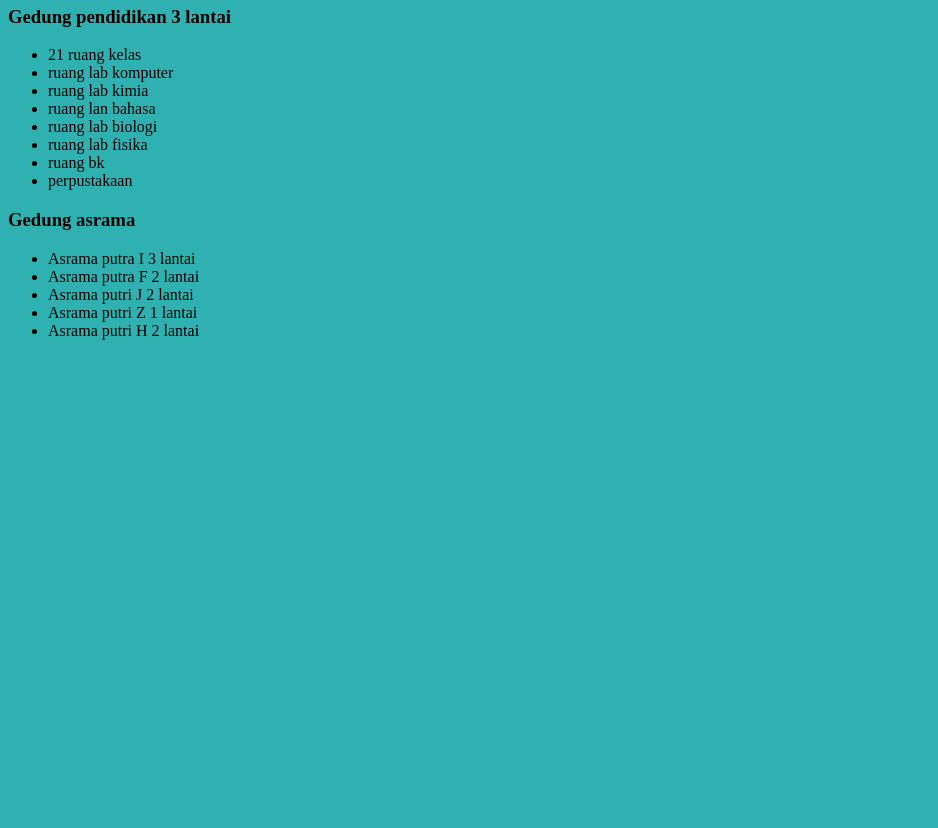
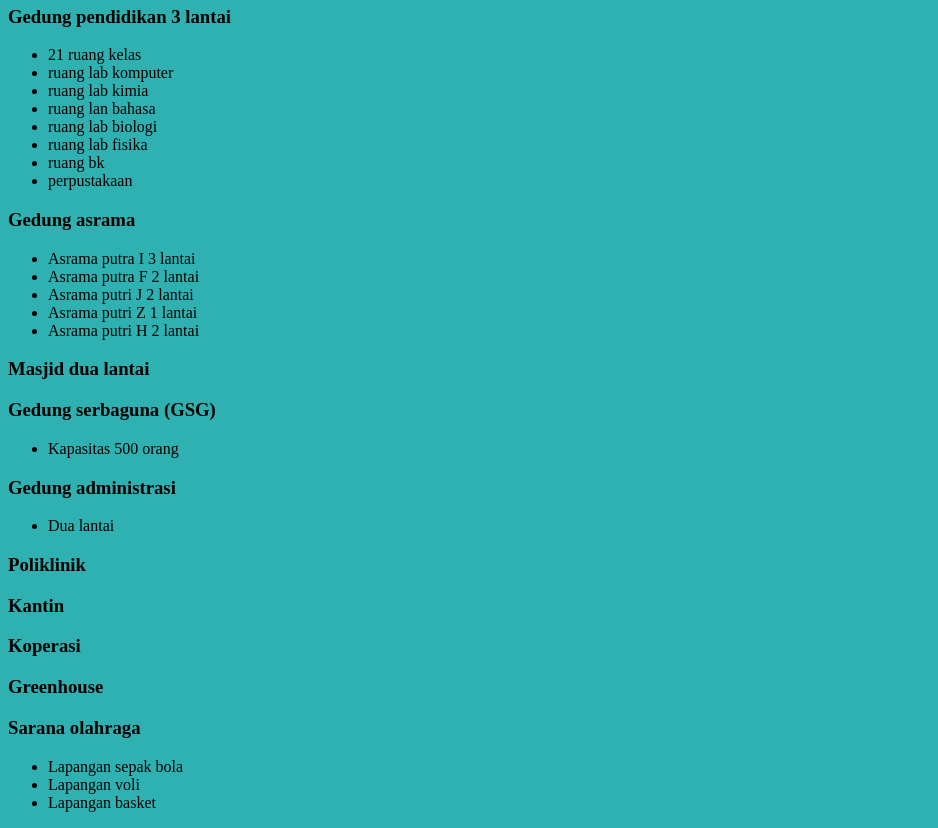
Before and after one commit to Davinarya/UHWEBMADRASAH, a plain HTML site: page fasilitas.html in a window 1280 px wide. Shown: the part 66-894 px from the top of the page, without its empty margins (0-938 px from the left). Before the commit the page ends 800 px from the top, so only its background shows below. Drawn offline with Linux system fonts and the light colour scheme.

Commit message:
Update fasilitas.html

```diff
--- a/fasilitas.html
+++ b/fasilitas.html
@@ -24,6 +24,25 @@
 		<li>Asrama putri Z 1 lantai</li>
 		<li>Asrama putri H 2 lantai</li>
 	</ul>
+	<h3>Masjid dua lantai</h3>
+	<h3>Gedung serbaguna (GSG)</h3>
+	<ul type="bullet">
+		<li>Kapasitas 500 orang</li>
+	</ul>
+	<h3>Gedung administrasi</h3>
+	<ul type="bullet">
+		<li>Dua lantai</li>
+	</ul>
+	<h3>Poliklinik</h3>
+	<h3>Kantin</h3>
+	<h3>Koperasi</h3>
+	<h3>Greenhouse</h3>
+	<h3>Sarana olahraga</h3>
+	<ul type="bullet">
+		<li>Lapangan sepak bola</li>
+		<li>Lapangan voli</li>
+		<li>Lapangan basket</li>
+	</ul>
 	</div>
 	</body>
 
```
